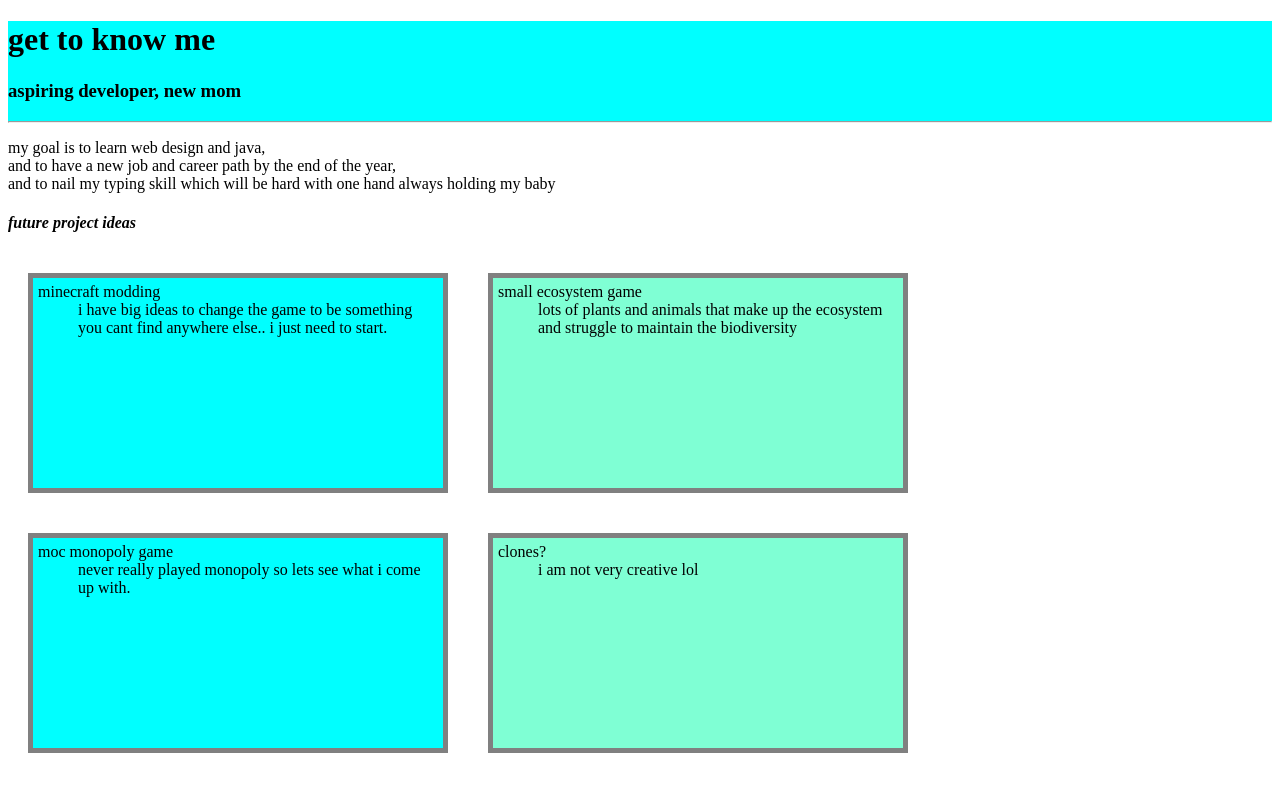
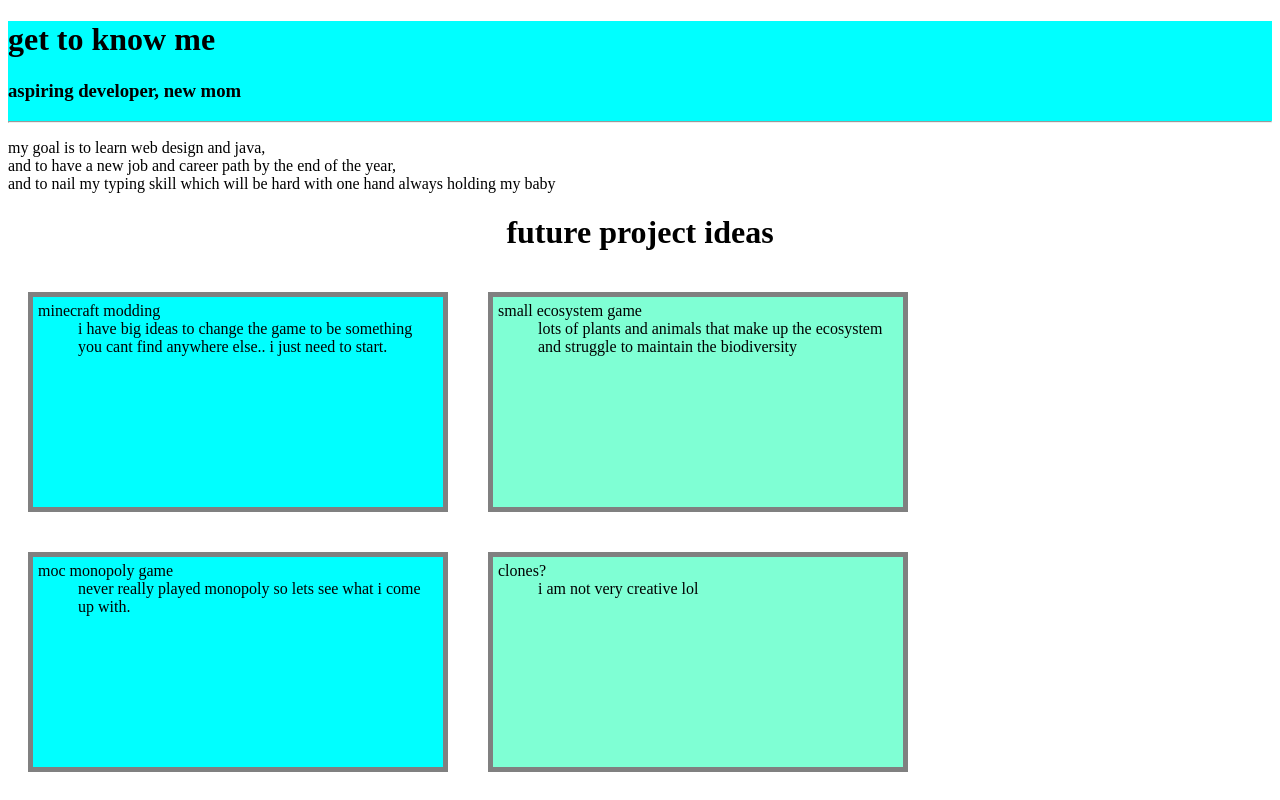
Before and after one commit to 00windhound/windhound-web, a plain HTML site: page index.html in a window 1280 px wide. Drawn offline with Linux system fonts and the light colour scheme.

Commit message:
text align

```diff
--- a/index.html
+++ b/index.html
@@ -14,7 +14,7 @@
 <hr>
     </header>
 <p>my goal is to learn web design and java, <br>and to have a new job and career path by the end of the year,<br>and to nail my typing skill which will be hard with one hand always holding my baby</p>
-<h4><i>future project ideas</i></h4>
+<h1 style=" text-align: center;">future project ideas</h1>
 <dl>
 <div class = "ideas"; id="minecraft"><dt>minecraft modding</dt>
 <dd>i have big ideas to change the game to be something you cant find anywhere else.. i just need to start.</dd></div>
```
